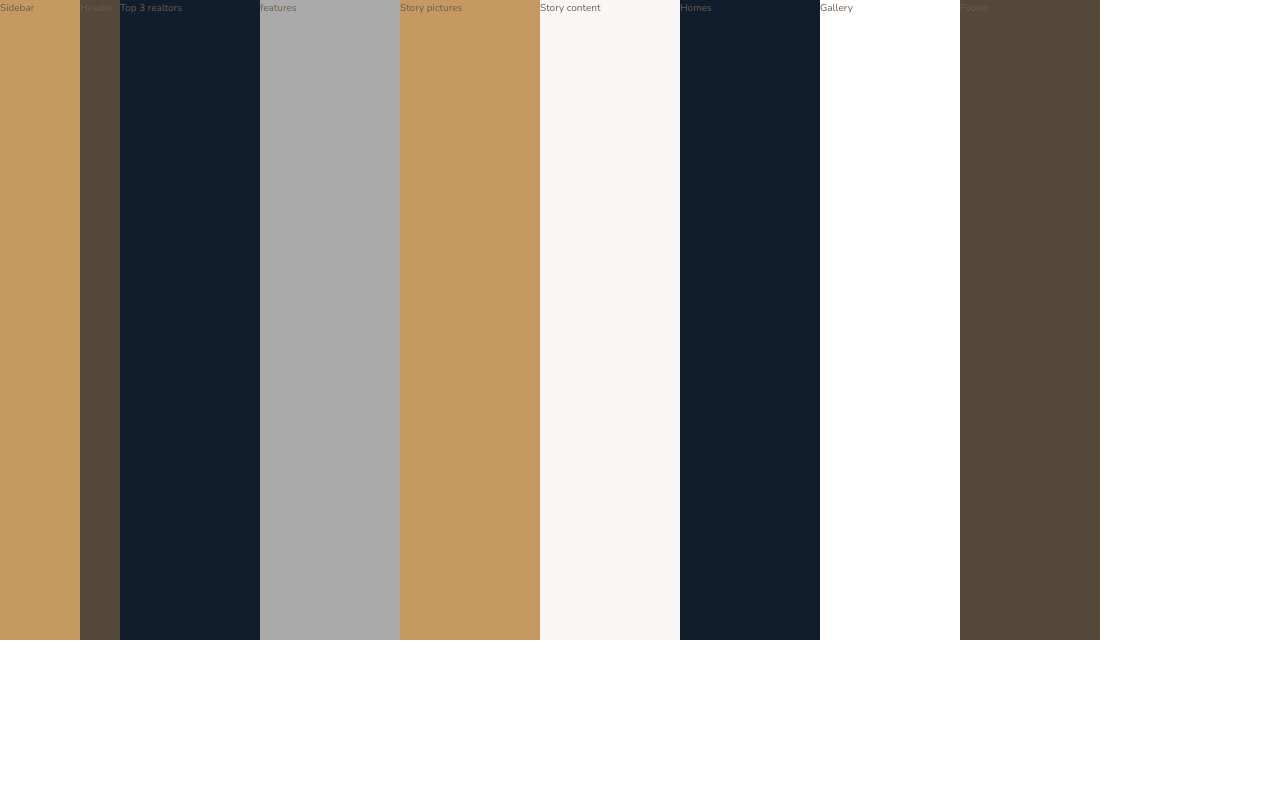
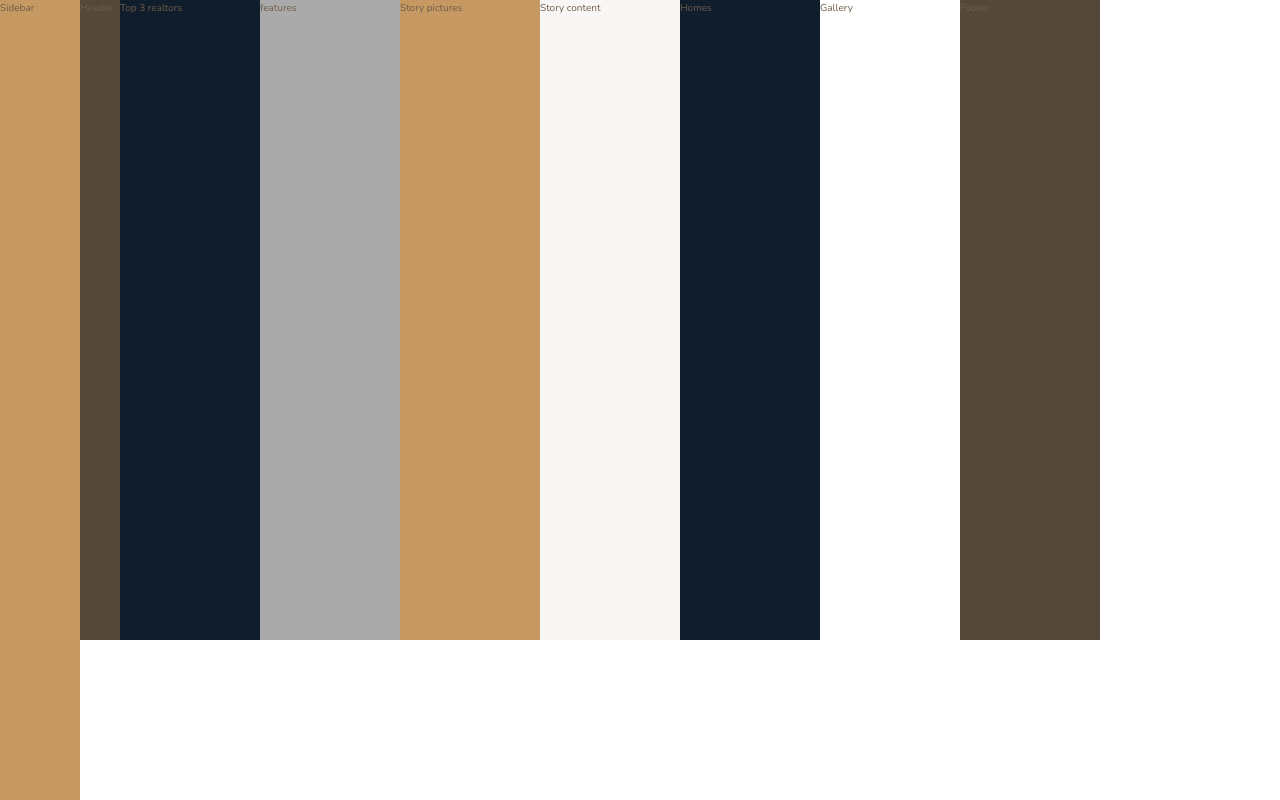
Before and after one commit to echeadle/nexter, a website: page index.html in a window 1280 px wide. Shown: the top 800 px of the page. Drawn offline with nearby package versions, Linux system fonts and the light colour scheme; files that its build step writes are made by us from their sources.

Commit message:
finish sidebar

```diff
--- a/sass/_sidebar.scss
+++ b/sass/_sidebar.scss
@@ -1,3 +1,5 @@
 .sidebar {
     background-color: $color-primary;
+    grid-column: sidebar-start / sidebar-end;
+    grid-row: 1 / -1
 }
```
